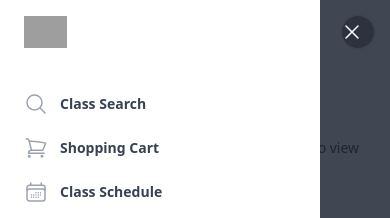
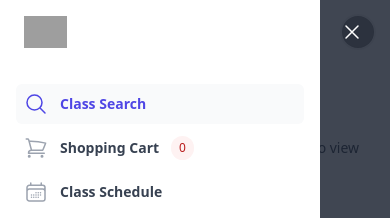
Before and after one commit to MyLu004/CECS448-User-Interface-Project, a React (Vite) app in the folder myapp/frontend/: page / in a window 390 px wide. Both pictures are taken after a click on the button "Open sidebar". Shown: the top 218 px of the page. Built offline with nearby package versions, Linux system fonts and the light colour scheme; grey boxes are pictures that could not be loaded.

Commit message:
feat: update the mobile side bar

```diff
--- a/myapp/frontend/src/components/Sidebar.tsx
+++ b/myapp/frontend/src/components/Sidebar.tsx
@@ -28,7 +28,7 @@ import {
   UsersIcon,
   XMarkIcon,
 } from "@heroicons/react/24/outline";
-import ShoppingCart from "./ShoppingCart";
+import ShoppingCart from "../pages/ShoppingCart";
 import ClassSearch from "../pages/ClassSearch";
 import ClassSchedule from "../pages/ClassSchedule";
 import { ShoppingCartContext } from "../ShoppingCartContext";
@@ -46,11 +46,18 @@ function classNames(...classes: string[]) {
 export default function Sidebar() {
   const [sidebarOpen, setSidebarOpen] = useState(false);
 
+
+  // state select and change page for the sidebar
   const [selectPage, setSelectPage] = useState("#classSearch");
 
   const [shoppingCart, setShoppingCart] = useState(() => JSON.parse(localStorage.getItem("shoppingCart") ??  "[]"));
 
-  useEffect(() => localStorage.setItem("shoppingCart", JSON.stringify(shoppingCart)));
+  //useEffect(() => localStorage.setItem("shoppingCart", JSON.stringify(shoppingCart)));
+
+  // persist cart only when it changes
+  useEffect(() => {
+    localStorage.setItem("shoppingCart", JSON.stringify(shoppingCart));
+  }, [shoppingCart]);
 
   function switchPage(e: React.MouseEvent<HTMLAnchorElement>, href: string) {
     e.preventDefault();
@@ -116,8 +123,9 @@ export default function Sidebar() {
                           <li key={item.name}>
                             <a
                               href={item.href}
+                              onClick={(e) => { switchPage(e, item.href); setSidebarOpen(false); }}
                               className={classNames(
-                                item.current
+                                item.href === selectPage
                                   ? "bg-gray-50 text-indigo-600 dark:bg-white/5 dark:text-white"
                                   : "text-gray-700 hover:bg-gray-50 hover:text-indigo-600 dark:text-gray-400 dark:hover:bg-white/5 dark:hover:text-white",
                                 "group flex gap-x-3 rounded-md p-2 text-sm/6 font-semibold"
@@ -126,13 +134,18 @@ export default function Sidebar() {
                               <item.icon
                                 aria-hidden="true"
                                 className={classNames(
-                                  item.current
+                                  item.href === selectPage
                                     ? "text-indigo-600 dark:text-white"
                                     : "text-gray-400 group-hover:text-indigo-600 dark:group-hover:text-white",
                                   "size-6 shrink-0"
                                 )}
                               />
                               {item.name}
+                              {item.href === "#shoppingCart" && (
+                                <span className="inline-flex items-center rounded-full bg-red-50 px-2 py-1 text-xs font-medium text-red-700 inset-ring inset-ring-red-600/10 dark:bg-red-400/10 dark:text-red-400 dark:inset-ring-red-400/20">
+                                  {shoppingCart.length}
+                                </span>
+                              )}
                             </a>
                           </li>
                         ))}
```
Also changed, not shown: myapp/frontend/src/pages/ShoppingCart.tsx (renamed from myapp/frontend/src/components/ShoppingCart.tsx).
